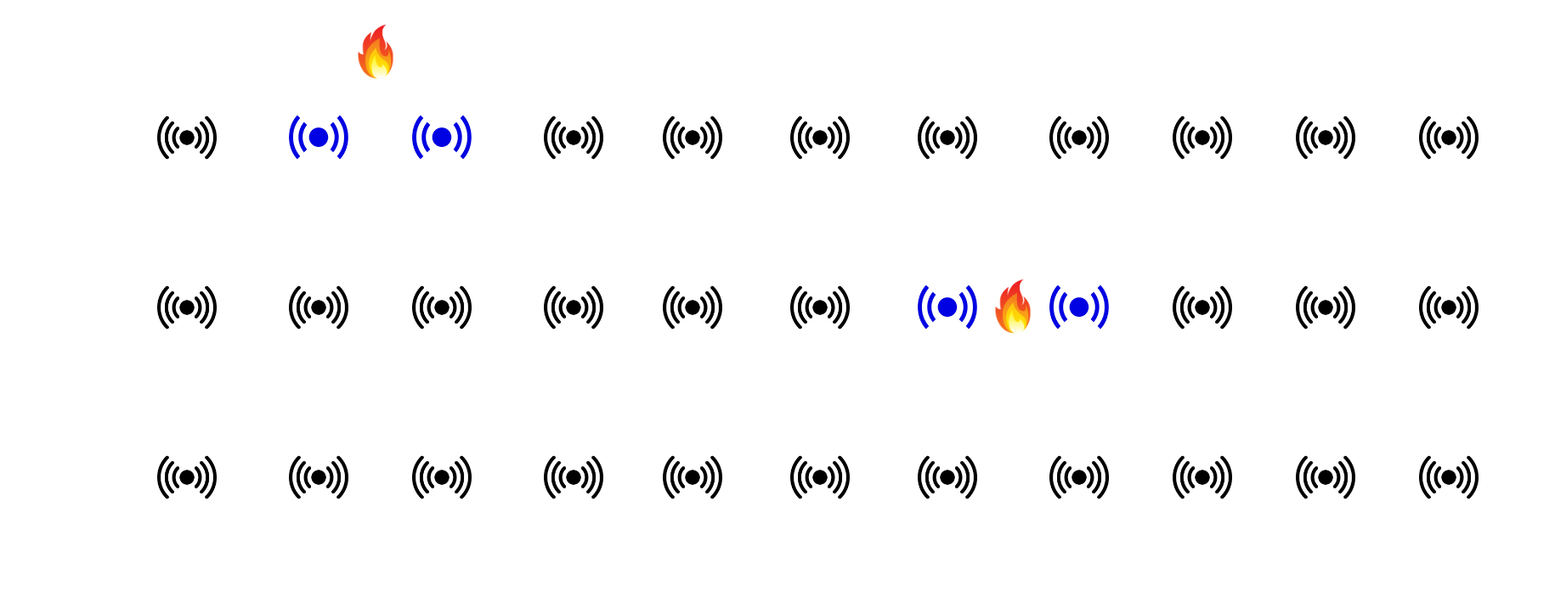
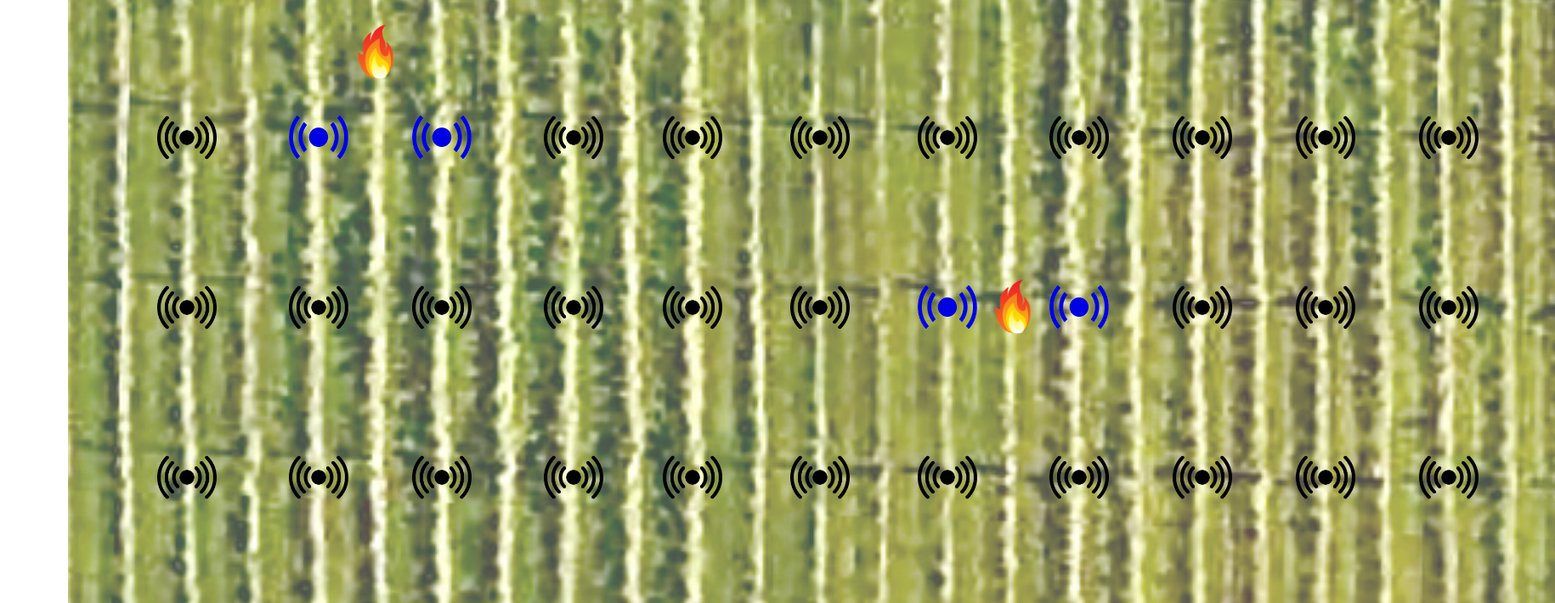
Before and after one commit to marj3220/IMC155, a plain HTML site: page scripts/Interface/test.html in a window 1280 px wide. Shown: the part 153-863 px from the top of the page at 85% size, 1830 px wide, since content can reach past the window. Drawn offline with Linux system fonts and the light colour scheme.

Commit message:
Update test.html

```diff
--- a/scripts/Interface/test.html
+++ b/scripts/Interface/test.html
@@ -20,7 +20,7 @@
 <body>
     <h1>Map vignoble</h1>
 
-
+    <div><img src="images/gnd 3.jpeg" alt="ground" style="position:absolute; left:50px; top: 50px; height:1500px; z-index:1; opacity:0.7; width:1750px;"></div>
 <div><img src="images/sensor.jpeg" alt="sensor" style="position:absolute; left:155px; top: 70px; height:70px; z-index:2"></div>
 <div><img src="images/sensorb.jpeg" alt="sensor cold" style="position:absolute; left:310px; top: 70px; height:70px; z-index:2"></div>
 <div><img src="images/sensorb.jpeg" alt="sensor cold" style="position:absolute; left:455px; top: 70px; height:70px; z-index:2"></div>
```
